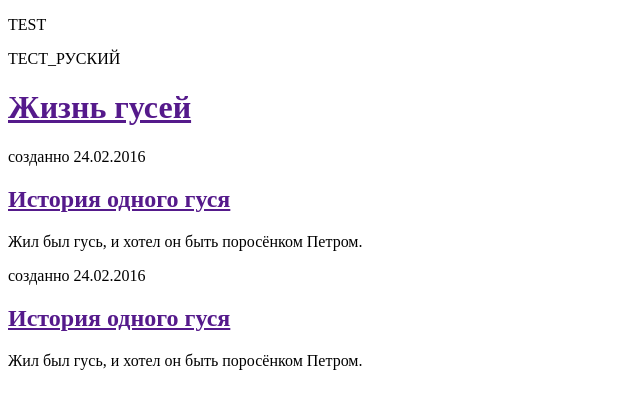
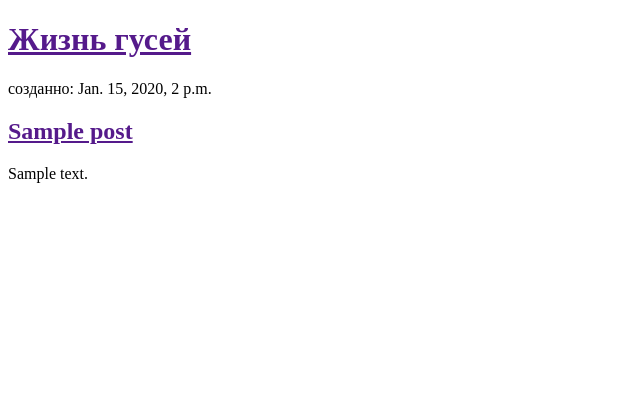
Before and after one commit to qwescin/django-test-app, a Django app: template blogpost/templates/blogpost/post_list.html in a window 1280 px wide. Shown: the top 409 px of the page, without its empty margins (0-640 px from the left). Run offline with Django 3.2, Linux system fonts and the light colour scheme; the template is opened without the code that fills it: values that come from a table or form of the project are taken from there, others are empty; tables that the repository leaves empty hold one stand-in row (values such as "Sample post").

Commit message:
chnged templates and views

```diff
--- a/blogpost/templates/blogpost/post_list.html
+++ b/blogpost/templates/blogpost/post_list.html
@@ -5,23 +5,20 @@
     <title>О гусях!</title>
 </head>
 <body>
-    <p>TEST</p>
-    <p>ТЕСТ_РУСКИЙ</p>
+
     <div>
         <h1><a href="">Жизнь гусей</a> </h1>
     </div>
 
-    <div>
-        <p>созданно 24.02.2016</p>
-        <h2><a href="">История одного гуся</a> </h2>
-        <p>Жил был гусь, и хотел он быть поросёнком Петром.</p>
-    </div>
+    {% for post in posts %}
 
-    <div>
-        <p>созданно 24.02.2016</p>
-        <h2><a href="">История одного гуся</a> </h2>
-        <p>Жил был гусь, и хотел он быть поросёнком Петром.</p>
-    </div>
+        <div>
+            <p>созданно: {{ post.published_date }} </p>
+            <h2><a href="">{{ post.title }}</a> </h2>
+            <p>{{ post.text|linebreaks }}</p>
+        </div>
+
+    {% endfor %}
 
 </body>
 </html>
--- a/blogpost/views.py
+++ b/blogpost/views.py
@@ -1,6 +1,10 @@
 from django.shortcuts import render
+from django.utils import timezone
+from .models import Post
+
 
 # Create your views here.
 
 def post_list(request):
-    return render(request, 'blogpost/post_list.html', {})
+    posts = Post.objects.filter(published_date__lte=timezone.now()).order_by('published_date')
+    return render(request, 'blogpost/post_list.html', {'posts': posts})
```
